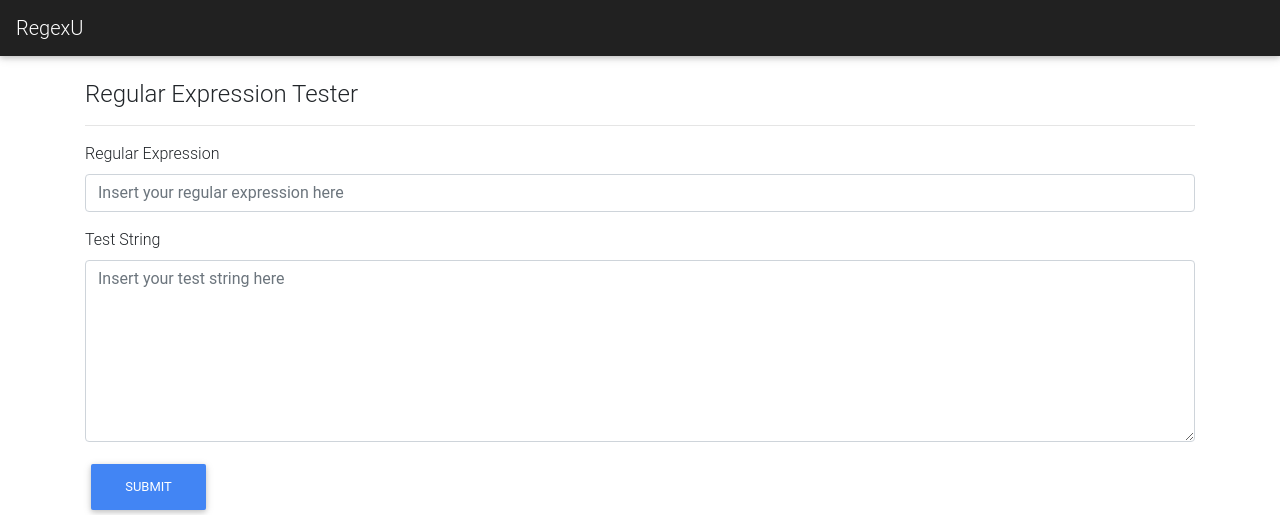
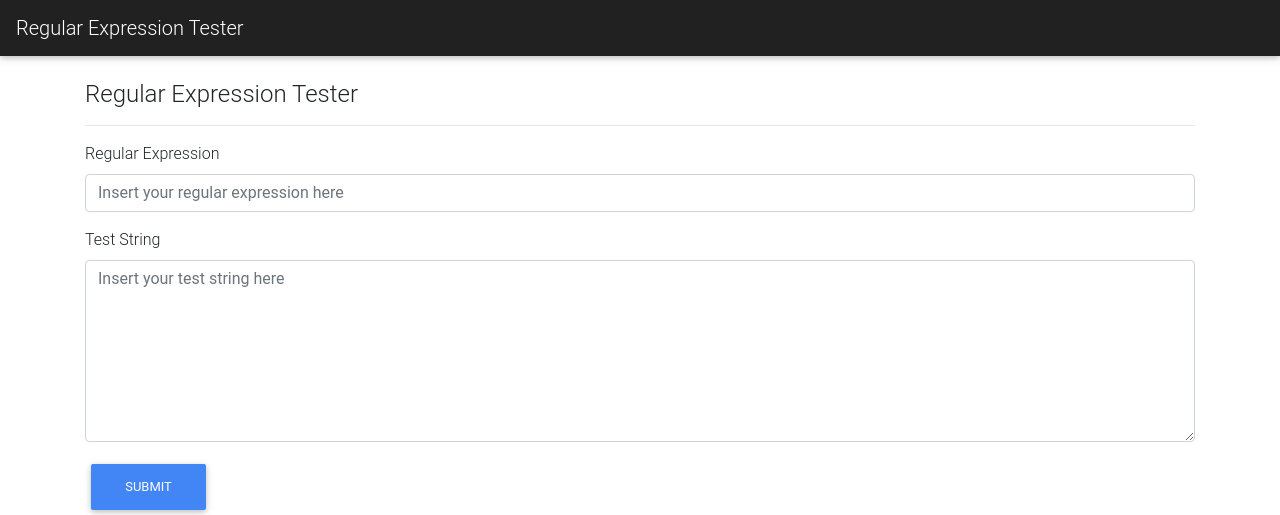
Before and after one commit to MhmdHourani/Regex-Query-Tool, a Flask app: page / in a window 1280 px wide. Shown: the top 515 px of the page. Run offline with Flask 2, Linux system fonts and the light colour scheme; some libraries are stand-ins or nearby versions.

Commit message:
fix some problem

```diff
--- a/templates/index.html
+++ b/templates/index.html
@@ -15,7 +15,7 @@
 	</head>
 	<body>
 		<nav class="navbar navbar-dark bg-dark">
-			<a class="navbar-brand" href="/">RegexU</a>
+			<a class="navbar-brand" href="/">Regular Expression Tester</a>
 		</nav>
 		<div class="container py-4">
 			<form method="POST" action="/result">
```
